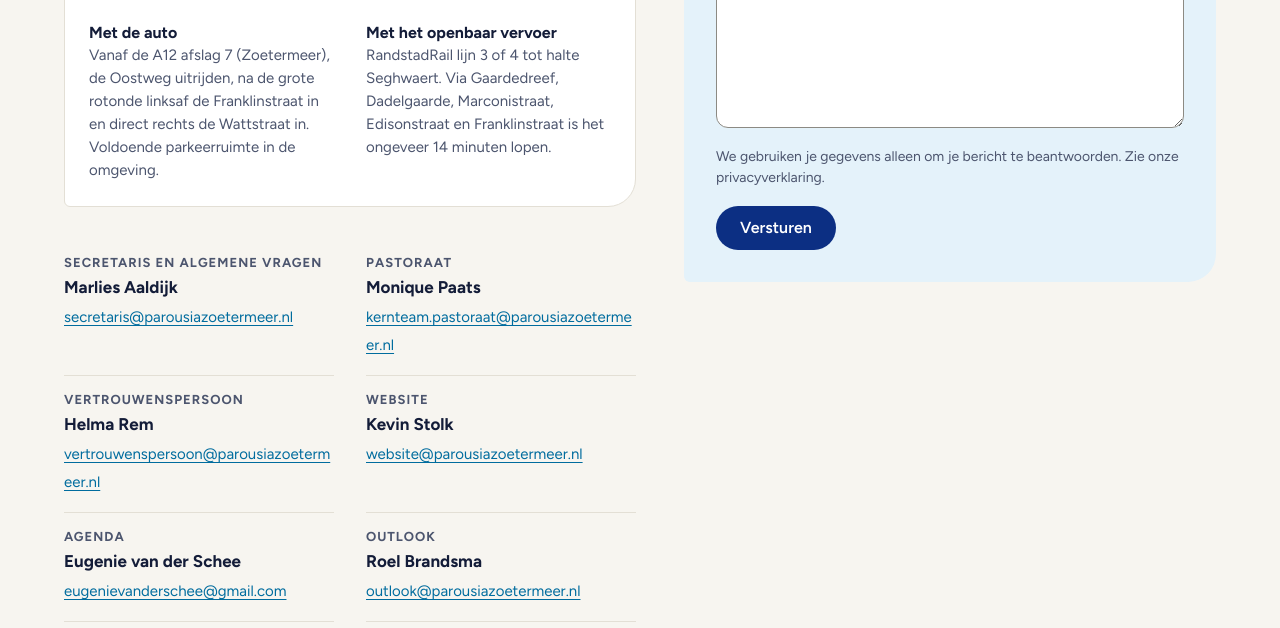
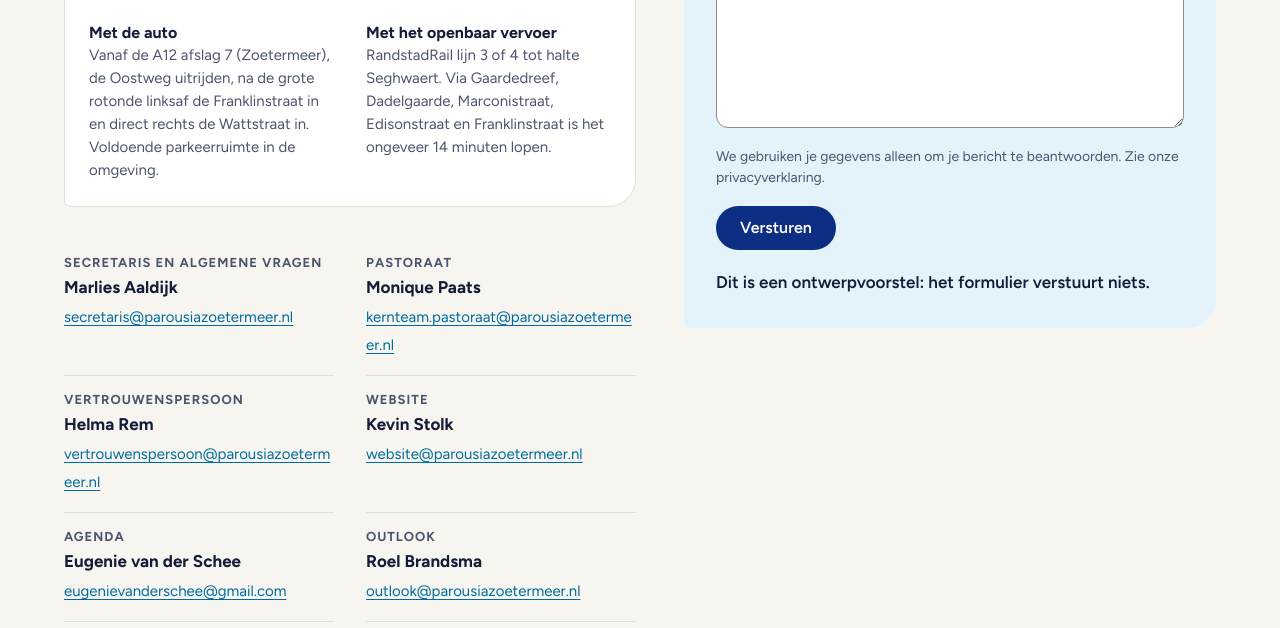
Before and after one commit to Stofferblik/parousia-redesign, a plain HTML site: page contact.html in a window 1280 px wide. Both pictures are taken after typing "Sample", "name@example.com", "Sample" into the empty fields and a click on the button "Versturen". Shown: the part 846-1474 px from the top of the page. Drawn offline with Linux system fonts and the light colour scheme.

Commit message:
Formuliermelding op de pagina in plaats van een pop-up
Co-Authored-By: Claude Opus 5.5 <noreply@anthropic.com>
Claude-Session: https://claude.ai/code/session_013rwZ9QKbkYHtHKEPFc5x53

```diff
--- a/contact.html
+++ b/contact.html
@@ -146,7 +146,7 @@
 </div>
 <script>
 (function(){var h=document.querySelector('.pz-header'),b=document.querySelector('.pz-menu-btn');if(!h||!b)return;b.setAttribute('aria-expanded','false');b.addEventListener('click',function(){var o=h.classList.toggle('open');b.setAttribute('aria-expanded',o?'true':'false');b.setAttribute('aria-label',o?'Menu sluiten':'Menu openen');});
-document.querySelectorAll('form').forEach(function(f){f.addEventListener('submit',function(e){e.preventDefault();alert('Dit is een ontwerpvoorstel: het formulier verstuurt niets.');});});
+document.querySelectorAll('form').forEach(function(f){f.addEventListener('submit',function(e){e.preventDefault();var m=f.querySelector('.concept-note');if(!m){m=document.createElement('p');m.className='concept-note';m.setAttribute('role','status');m.textContent='Dit is een ontwerpvoorstel: het formulier verstuurt niets.';f.appendChild(m);}});});
 var s=document.querySelector('.pz-footer-bottom span:last-child');if(s)s.innerHTML='<a href="https://www.parousiazoetermeer.nl/privacyverklaring">Privacyverklaring</a> · <a href="https://www.parousiazoetermeer.nl/wiezijnwij/anbi-transparantie">ANBI-transparantie</a>';})();
 </script>
 </body>
--- a/css/site.css
+++ b/css/site.css
@@ -5,7 +5,7 @@ body { margin: 0; background: var(--surface); }
 .pz a:hover { color: var(--ink); }
 .pz input, .pz textarea { font: inherit; font-size: 17px; color: var(--ink); background: var(--surface-raised); border: 1.5px solid var(--line-strong); border-radius: 12px; padding: 12px 14px; width: 100%; box-sizing: border-box; }
 .pz input:focus, .pz textarea:focus { outline: 2px solid var(--focus); outline-offset: 2px; }
-.pz-header { position: sticky; top: 0; z-index: 20; }
+.pz-header { position: sticky; top: env(safe-area-inset-top, 0px); z-index: 20; }
 .pz-header-in { position: relative; }
 .pz-header.open .pz-nav { display: flex; flex-direction: column; position: absolute; top: 100%; left: 0; right: 0; background: var(--surface-raised); border-bottom: 1px solid var(--line); box-shadow: var(--shadow-raised); padding: 8px 16px 16px; gap: 2px; }
 .pz-header.open .pz-nav a { padding: 12px; }
@@ -15,3 +15,4 @@ body { margin: 0; background: var(--surface); }
   main h2 { font-size: 30px !important; line-height: 36px !important; }
   .pz-leaf[style*="padding:64px 48px"], .pz-leaf[style*="padding:56px 48px"], [style*="padding:48px;"] { padding: 40px 24px !important; }
 }
+.concept-note { margin: 0; font-weight: 600; color: var(--ink); }
```
Also changed, not shown: index.html (+1 -1 lines), meedoen.html (+1 -1 lines), zondag.html (+1 -1 lines).
